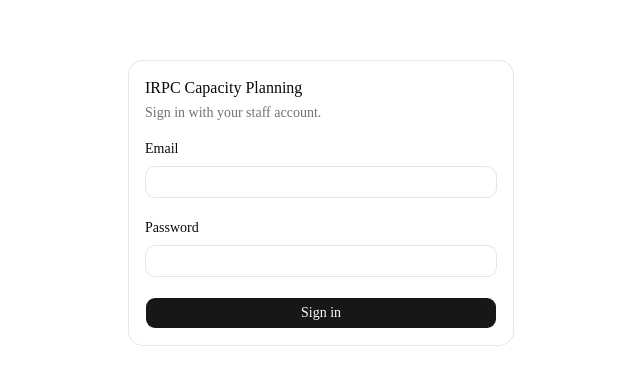
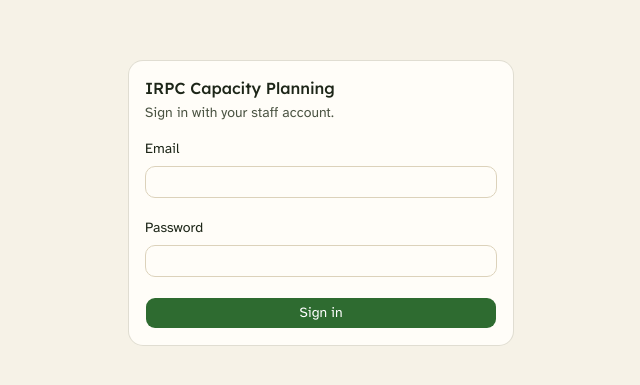
Before and after one commit to andrianllmm/hack-iloilo, a Next.js app: page /login in a window 1280 px wide. Shown: the part 197-582 px from the top of the page, without its empty margins (319-959 px from the left). Built offline with nearby package versions, Linux system fonts and the light colour scheme.

Commit message:
feat(ui): apply Palay colors and fonts to shadcn theme

```diff
--- a/src/app/globals.css
+++ b/src/app/globals.css
@@ -4,12 +4,14 @@
 
 @custom-variant dark (&:is(.dark *));
 
+/* Palay design system (Figma: HACK-ILOILO-2026 / Design System). */
+
 @theme inline {
   --color-background: var(--background);
   --color-foreground: var(--foreground);
-  --font-sans: var(--font-sans);
+  --font-sans: var(--font-atkinson);
   --font-mono: var(--font-geist-mono);
-  --font-heading: var(--font-sans);
+  --font-heading: var(--font-lexend);
   --color-sidebar-ring: var(--sidebar-ring);
   --color-sidebar-border: var(--sidebar-border);
   --color-sidebar-accent-foreground: var(--sidebar-accent-foreground);
@@ -27,6 +29,31 @@
   --color-input: var(--input);
   --color-border: var(--border);
   --color-destructive: var(--destructive);
+  --color-destructive-foreground: var(--destructive-foreground);
+  --color-destructive-soft: var(--destructive-soft);
+  --color-success: var(--success);
+  --color-success-soft: var(--success-soft);
+  --color-warning: var(--warning);
+  --color-warning-soft: var(--warning-soft);
+  --color-info: var(--info);
+  --color-info-soft: var(--info-soft);
+  --color-brand-primary: var(--brand-primary);
+  --color-brand-secondary: var(--brand-secondary);
+  --color-brand-accent: var(--brand-accent);
+  --color-stage-booked: var(--stage-booked);
+  --color-stage-booked-foreground: var(--stage-booked-foreground);
+  --color-stage-arrived: var(--stage-arrived);
+  --color-stage-arrived-foreground: var(--stage-arrived-foreground);
+  --color-stage-weighed: var(--stage-weighed);
+  --color-stage-weighed-foreground: var(--stage-weighed-foreground);
+  --color-stage-drying: var(--stage-drying);
+  --color-stage-drying-foreground: var(--stage-drying-foreground);
+  --color-stage-milling: var(--stage-milling);
+  --color-stage-milling-foreground: var(--stage-milling-foreground);
+  --color-stage-released: var(--stage-released);
+  --color-stage-released-foreground: var(--stage-released-foreground);
+  --color-stage-hold: var(--stage-hold);
+  --color-stage-hold-foreground: var(--stage-hold-foreground);
   --color-accent-foreground: var(--accent-foreground);
   --color-accent: var(--accent);
   --color-muted-foreground: var(--muted-foreground);
@@ -49,72 +76,123 @@
 }
 
 :root {
-  --background: oklch(1 0 0);
-  --foreground: oklch(0.145 0 0);
-  --card: oklch(1 0 0);
-  --card-foreground: oklch(0.145 0 0);
-  --popover: oklch(1 0 0);
-  --popover-foreground: oklch(0.145 0 0);
-  --primary: oklch(0.205 0 0);
-  --primary-foreground: oklch(0.985 0 0);
-  --secondary: oklch(0.97 0 0);
-  --secondary-foreground: oklch(0.205 0 0);
-  --muted: oklch(0.97 0 0);
-  --muted-foreground: oklch(0.556 0 0);
-  --accent: oklch(0.97 0 0);
-  --accent-foreground: oklch(0.205 0 0);
-  --destructive: oklch(0.577 0.245 27.325);
-  --border: oklch(0.922 0 0);
-  --input: oklch(0.922 0 0);
-  --ring: oklch(0.708 0 0);
-  --chart-1: oklch(0.87 0 0);
-  --chart-2: oklch(0.556 0 0);
-  --chart-3: oklch(0.439 0 0);
-  --chart-4: oklch(0.371 0 0);
-  --chart-5: oklch(0.269 0 0);
+  --background: #f6f2e7;
+  --foreground: #1d2618;
+  --card: #fffdf8;
+  --card-foreground: #1d2618;
+  --popover: #fffdf8;
+  --popover-foreground: #1d2618;
+  --primary: #2e6b30;
+  --primary-foreground: #ffffff;
+  --secondary: #dcebd2;
+  --secondary-foreground: #1e4a20;
+  --muted: #ede6d4;
+  --muted-foreground: #4b5443;
+  --accent: #ede6d4;
+  --accent-foreground: #1d2618;
+  --destructive: #b3261e;
+  --destructive-foreground: #ffffff;
+  --destructive-soft: #f8ddd9;
+  --success: #17693f;
+  --success-soft: #dcf0e3;
+  --warning: #8f5500;
+  --warning-soft: #fae9c4;
+  --info: #1f5fa6;
+  --info-soft: #dce8f6;
+  --border: #dcd2bb;
+  --input: #dcd2bb;
+  --ring: #2e6b30;
+  --brand-primary: #2e6b30;
+  --brand-secondary: #6b4423;
+  --brand-accent: #e3a72f;
+  --stage-booked: #e2e8f0;
+  --stage-booked-foreground: #1e293b;
+  --stage-arrived: #e0f2fe;
+  --stage-arrived-foreground: #0c4a6e;
+  --stage-weighed: #ede9fe;
+  --stage-weighed-foreground: #4c1d95;
+  --stage-drying: #ffedd5;
+  --stage-drying-foreground: #7c2d12;
+  --stage-milling: #ccfbf1;
+  --stage-milling-foreground: #134e4a;
+  --stage-released: #dcfce7;
+  --stage-released-foreground: #14532d;
+  --stage-hold: #fee2e2;
+  --stage-hold-foreground: #7f1d1d;
+  --chart-1: #2e6b30;
+  --chart-2: #e3a72f;
+  --chart-3: #6b4423;
+  --chart-4: #8fb573;
+  --chart-5: #857a62;
   --radius: 0.625rem;
-  --sidebar: oklch(0.985 0 0);
-  --sidebar-foreground: oklch(0.145 0 0);
-  --sidebar-primary: oklch(0.205 0 0);
-  --sidebar-primary-foreground: oklch(0.985 0 0);
-  --sidebar-accent: oklch(0.97 0 0);
-  --sidebar-accent-foreground: oklch(0.205 0 0);
-  --sidebar-border: oklch(0.922 0 0);
-  --sidebar-ring: oklch(0.708 0 0);
+  --sidebar: #fffdf8;
+  --sidebar-foreground: #1d2618;
+  --sidebar-primary: #2e6b30;
+  --sidebar-primary-foreground: #ffffff;
+  --sidebar-accent: #dcebd2;
+  --sidebar-accent-foreground: #1e4a20;
+  --sidebar-border: #dcd2bb;
+  --sidebar-ring: #2e6b30;
 }
 
+/* Not in Figma; derived from the light palette. */
 .dark {
-  --background: oklch(0.145 0 0);
-  --foreground: oklch(0.985 0 0);
-  --card: oklch(0.205 0 0);
-  --card-foreground: oklch(0.985 0 0);
-  --popover: oklch(0.205 0 0);
-  --popover-foreground: oklch(0.985 0 0);
-  --primary: oklch(0.922 0 0);
-  --primary-foreground: oklch(0.205 0 0);
-  --secondary: oklch(0.269 0 0);
-  --secondary-foreground: oklch(0.985 0 0);
-  --muted: oklch(0.269 0 0);
-  --muted-foreground: oklch(0.708 0 0);
-  --accent: oklch(0.269 0 0);
-  --accent-foreground: oklch(0.985 0 0);
-  --destructive: oklch(0.704 0.191 22.216);
-  --border: oklch(1 0 0 / 10%);
-  --input: oklch(1 0 0 / 15%);
-  --ring: oklch(0.556 0 0);
-  --chart-1: oklch(0.87 0 0);
-  --chart-2: oklch(0.556 0 0);
-  --chart-3: oklch(0.439 0 0);
-  --chart-4: oklch(0.371 0 0);
-  --chart-5: oklch(0.269 0 0);
-  --sidebar: oklch(0.205 0 0);
-  --sidebar-foreground: oklch(0.985 0 0);
-  --sidebar-primary: oklch(0.488 0.243 264.376);
-  --sidebar-primary-foreground: oklch(0.985 0 0);
-  --sidebar-accent: oklch(0.269 0 0);
-  --sidebar-accent-foreground: oklch(0.985 0 0);
-  --sidebar-border: oklch(1 0 0 / 10%);
-  --sidebar-ring: oklch(0.556 0 0);
+  --background: #151a12;
+  --foreground: #f1ede2;
+  --card: #1d2419;
+  --card-foreground: #f1ede2;
+  --popover: #1d2419;
+  --popover-foreground: #f1ede2;
+  --primary: #7cbb7e;
+  --primary-foreground: #10210f;
+  --secondary: #26402a;
+  --secondary-foreground: #d4eac6;
+  --muted: #2a3024;
+  --muted-foreground: #b8b19d;
+  --accent: #2a3024;
+  --accent-foreground: #f1ede2;
+  --destructive: #f2877d;
+  --destructive-foreground: #2b0805;
+  --destructive-soft: color-mix(in oklch, #f2877d 18%, transparent);
+  --success: #6cc792;
+  --success-soft: color-mix(in oklch, #6cc792 18%, transparent);
+  --warning: #f0b55a;
+  --warning-soft: color-mix(in oklch, #f0b55a 18%, transparent);
+  --info: #7fb0ea;
+  --info-soft: color-mix(in oklch, #7fb0ea 18%, transparent);
+  --border: rgb(241 237 226 / 12%);
+  --input: rgb(241 237 226 / 16%);
+  --ring: #7cbb7e;
+  --brand-primary: #2e6b30;
+  --brand-secondary: #6b4423;
+  --brand-accent: #e3a72f;
+  --stage-booked: color-mix(in oklch, #94a3b8 22%, transparent);
+  --stage-booked-foreground: #e2e8f0;
+  --stage-arrived: color-mix(in oklch, #38bdf8 22%, transparent);
+  --stage-arrived-foreground: #bae6fd;
+  --stage-weighed: color-mix(in oklch, #a78bfa 22%, transparent);
+  --stage-weighed-foreground: #ddd6fe;
+  --stage-drying: color-mix(in oklch, #fb923c 22%, transparent);
+  --stage-drying-foreground: #fed7aa;
+  --stage-milling: color-mix(in oklch, #2dd4bf 22%, transparent);
+  --stage-milling-foreground: #99f6e4;
+  --stage-released: color-mix(in oklch, #4ade80 22%, transparent);
+  --stage-released-foreground: #bbf7d0;
+  --stage-hold: color-mix(in oklch, #f87171 22%, transparent);
+  --stage-hold-foreground: #fecaca;
+  --chart-1: #7cbb7e;
+  --chart-2: #e3a72f;
+  --chart-3: #b98559;
+  --chart-4: #a9cf8c;
+  --chart-5: #b8b19d;
+  --sidebar: #1d2419;
+  --sidebar-foreground: #f1ede2;
+  --sidebar-primary: #7cbb7e;
+  --sidebar-primary-foreground: #10210f;
+  --sidebar-accent: #26402a;
+  --sidebar-accent-foreground: #d4eac6;
+  --sidebar-border: rgb(241 237 226 / 12%);
+  --sidebar-ring: #7cbb7e;
 }
 
 @layer base {
@@ -127,4 +205,20 @@
   html {
     @apply font-sans;
   }
+  h1,
+  h2,
+  h3,
+  h4 {
+    @apply font-heading;
+  }
 }
+
+/* Signature: gold stalks on primary green. */
+@utility bg-signature {
+  background-color: var(--brand-primary);
+  background-image: repeating-linear-gradient(
+    to right,
+    transparent 0 22px,
+    var(--brand-accent) 22px 26px
+  );
+}
--- a/src/app/layout.tsx
+++ b/src/app/layout.tsx
@@ -1,11 +1,17 @@
 import type { Metadata } from "next";
-import { Geist, Geist_Mono } from "next/font/google";
+import { Atkinson_Hyperlegible, Geist_Mono, Lexend } from "next/font/google";
 import { Toaster } from "@/components/ui/sonner";
 import { TooltipProvider } from "@/components/ui/tooltip";
 import "./globals.css";
 
-const geistSans = Geist({
-  variable: "--font-geist-sans",
+const atkinson = Atkinson_Hyperlegible({
+  variable: "--font-atkinson",
+  subsets: ["latin"],
+  weight: ["400", "700"],
+});
+
+const lexend = Lexend({
+  variable: "--font-lexend",
   subsets: ["latin"],
 });
 
@@ -25,7 +31,7 @@ export default function RootLayout({ children }: LayoutProps<"/">) {
   return (
     <html
       lang="en"
-      className={`${geistSans.variable} ${geistMono.variable} h-full antialiased`}
+      className={`${atkinson.variable} ${lexend.variable} ${geistMono.variable} h-full antialiased`}
     >
       <body className="flex min-h-full flex-col">
         <TooltipProvider>{children}</TooltipProvider>
--- a/src/modules/setup/components/hint-icons.tsx
+++ b/src/modules/setup/components/hint-icons.tsx
@@ -35,7 +35,7 @@ export function UnconfirmedIcon() {
     <HintIcon
       icon={TriangleAlert}
       text="Unconfirmed by IRPC"
-      className="text-amber-600 dark:text-amber-500"
+      className="text-warning"
     />
   );
 }
```
